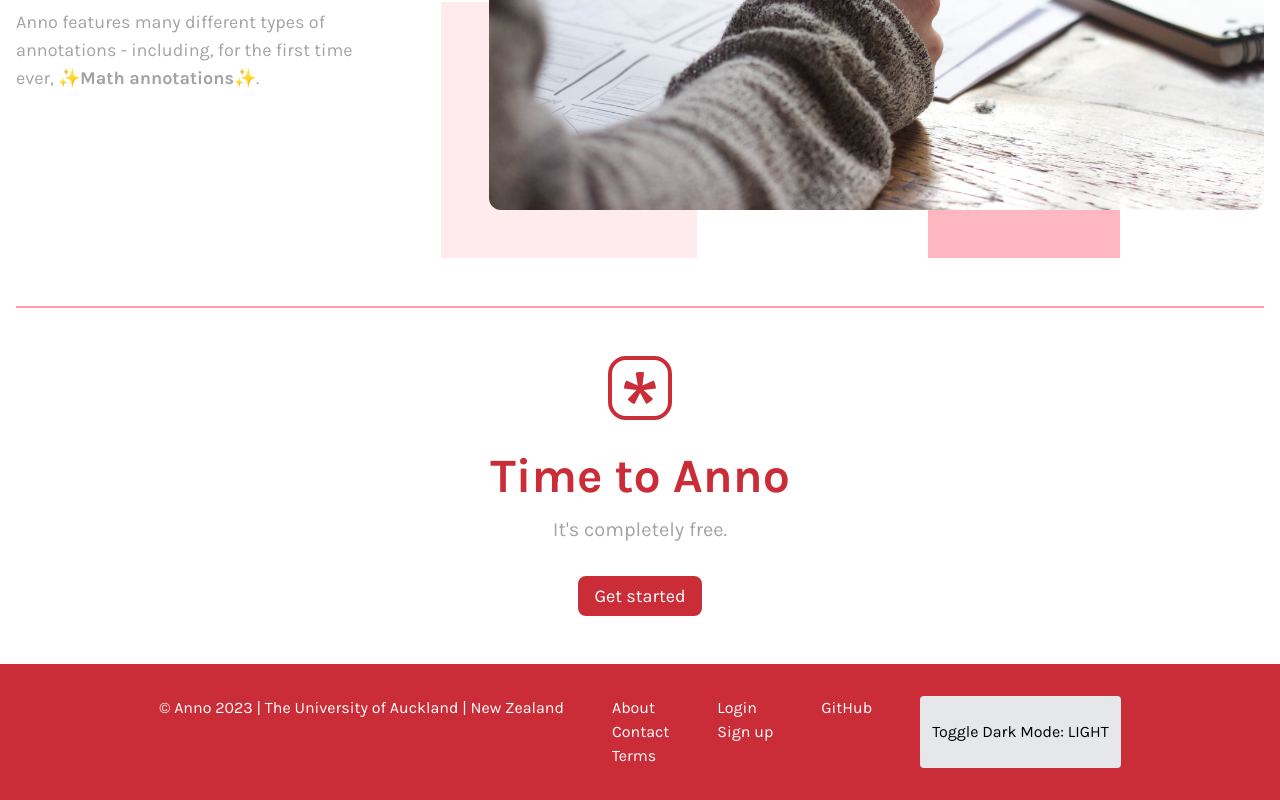
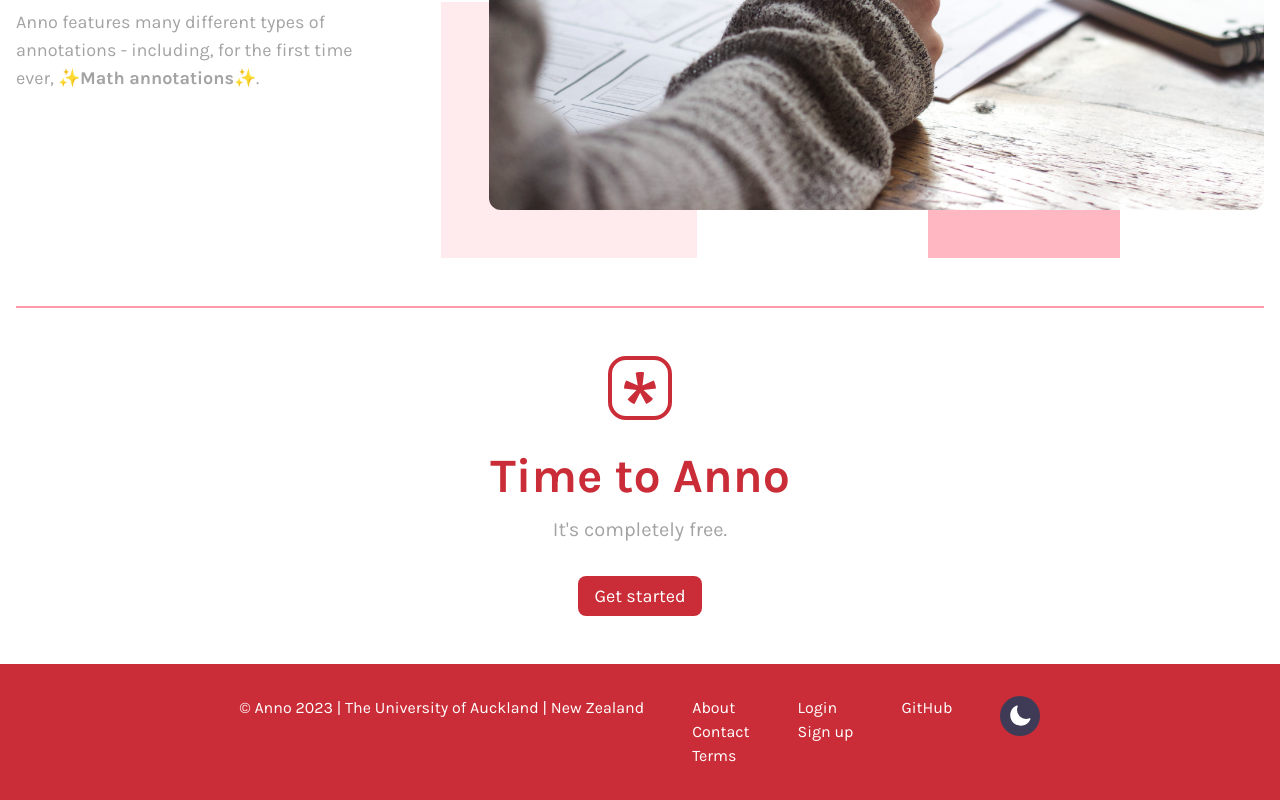
Before and after one commit to mjakeman/anno-pdf, a React (Vite) app in the folder frontend/: page / in a window 1280 px wide. Shown: the part 1558-2358 px from the top of the page. Built offline with nearby package versions, Linux system fonts and the light colour scheme; no server answers; a web font is replaced by a local one; what fabric would draw is missing.

Commit message:
PDF-138 - Dark mode toggle updated to latest design

```diff
--- /dev/null
+++ b/frontend/src/components/DarkModeToggle.tsx
@@ -0,0 +1,19 @@
+import React, {useContext} from "react";
+import {DarkModeContext} from "../App";
+import {MoonIcon} from "@heroicons/react/24/solid";
+import {SunIcon} from "@heroicons/react/24/solid";
+
+export default function DarkModeToggle() {
+
+    const [isDarkMode, setIsDarkMode] = useContext(DarkModeContext);
+
+    const buttonColour = isDarkMode ? "bg-white hover:bg-gray-300"
+        : "bg-anno-space-800 hover:bg-anno-space-900";
+
+    return (
+        <button className={`px-2 py-2 transition-colors rounded-full ${buttonColour}`} onClick={() => setIsDarkMode(!isDarkMode)}>
+            {isDarkMode ? <SunIcon className="h-6 w-6 text-anno-red-secondary"/>
+                : <MoonIcon className="h-6 w-6 text-white"/>}
+        </button>
+    );
+}
--- a/frontend/src/components/DarkModeToggleTest.tsx
+++ /dev/null
@@ -1,12 +0,0 @@
-import React, {useContext} from "react";
-import useLocalStorage from "../hooks/useLocalStorage";
-import {DarkModeContext} from "../App";
-
-export default function DarkModeToggleTest() {
-
-    const [isDarkMode, setIsDarkMode] = useContext(DarkModeContext);
-
-    return (
-        <button className="bg-gray-200 text-black px-3 py-2 transition-colors hover:bg-blue-200 rounded" onClick={() => setIsDarkMode(!isDarkMode)}>Toggle Dark Mode: {isDarkMode ? 'DARK' : 'LIGHT'}</button>
-    );
-}
--- a/frontend/src/components/app/editor/EditorSkeleton.tsx
+++ b/frontend/src/components/app/editor/EditorSkeleton.tsx
@@ -5,7 +5,7 @@ import DocumentViewer from "./DocumentViewer";
 import React from "react";
 import Logo from "../../Logo";
 import ActionMenu from "./header/ActionMenu";
-import DarkModeToggleTest from "../../DarkModeToggleTest";
+import DarkModeToggle from "../../DarkModeToggle";
 import Fullscreen from "./header/Fullscreen";
 import Zoom from "./header/Zoom";
 import ActiveUserBubbles from "./header/ActiveUserBubbles";
--- a/frontend/src/components/app/editor/header/EditorHeader.tsx
+++ b/frontend/src/components/app/editor/header/EditorHeader.tsx
@@ -6,7 +6,7 @@ import PrimaryButton from "../../../PrimaryButton";
 import {UserPlusIcon} from "@heroicons/react/24/outline";
 import SharePopup from "../../share/popup/SharePopup";
 import React, {useEffect, useState} from "react";
-import DarkModeToggleTest from "../../../DarkModeToggleTest";
+import DarkModeToggle from "../../../DarkModeToggle";
 import Logo from "../../../Logo";
 import { useNavigate, useParams } from "react-router-dom";
 import axios from "axios";
@@ -108,7 +108,7 @@ export default function EditorHeader({ annoDocument } : Props) {
 
                 <ActionMenu onCopy={() => console.log('Copy pressed')} onDelete={() => console.log('Delete pressed')} onDownload={() => console.log('Download pressed')}/>
 
-                <DarkModeToggleTest/>
+                <DarkModeToggle/>
 
             </div>
 
--- a/frontend/src/components/app/setting/SettingModal.tsx
+++ b/frontend/src/components/app/setting/SettingModal.tsx
@@ -4,7 +4,7 @@ import {useContext, useRef} from "react"
 import { useState } from "react"
 import { auth } from "../../../firebaseAuth"
 import { useToast } from "../../../hooks/useToast"
-import DarkModeToggleTest from "../../DarkModeToggleTest"
+import DarkModeToggle from "../../DarkModeToggle"
 import Modal from "../../Modal"
 import {useNavigate} from "react-router-dom";
 import {AuthContext} from "../../../contexts/AuthContextProvider";
@@ -70,7 +70,7 @@ function UserSettings() {
         <div className="flex flex-col gap-4 h-800">
             <h1 className="text-2xl font-bold text-anno-red-primary">My Account</h1>
             <div className="flex flex-col gap-4 ">
-                <DarkModeToggleTest/>
+                <DarkModeToggle/>
             </div>
             <button className="bg-anno-red-primary py-1.5 px-4 text-white flex flex-row items-center justify-center rounded-lg gap-1 text-lg transition-colors hover:bg-anno-red-secondary" onClick={handleSignOut}>
                 Sign Out
--- a/frontend/src/components/public/layout/footer/PublicFooter.tsx
+++ b/frontend/src/components/public/layout/footer/PublicFooter.tsx
@@ -1,6 +1,6 @@
 import {Link} from "react-router-dom";
 import PublicFooterNavLink from "./PublicFooterNavLink";
-import DarkModeToggleTest from "../../../DarkModeToggleTest";
+import DarkModeToggle from "../../../DarkModeToggle";
 
 export default function PublicFooter() {
     return (
@@ -18,7 +18,9 @@ export default function PublicFooter() {
             <div className="flex flex-col">
                 <a href={"https://github.com/UOA-CS732-SE750-Students-2023/project-group-fearless-foxes"} target="_blank" className="transition-colors text-white hover:text-anno-pink-500">GitHub</a>
             </div>
-            <DarkModeToggleTest />
+            <div className="flex flex-col">
+                <DarkModeToggle />
+            </div>
         </footer>
     );
 }
```
